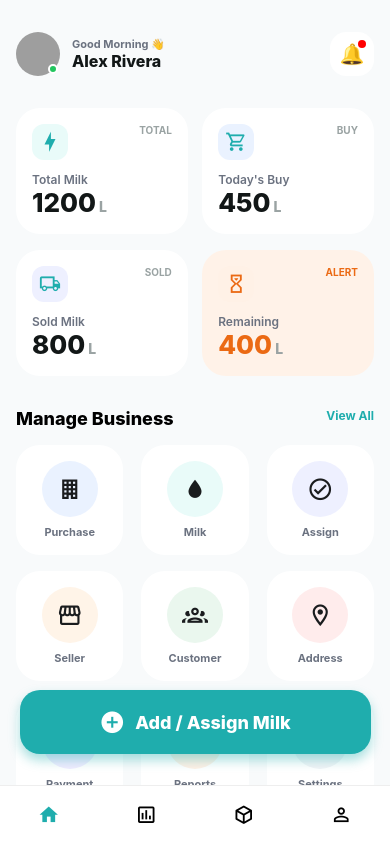
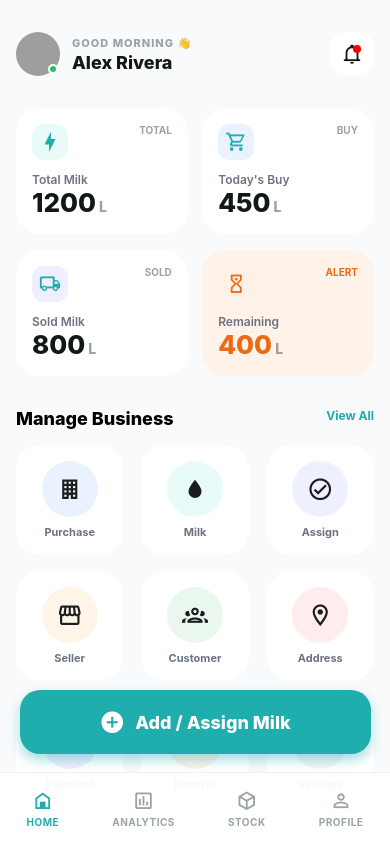
Before and after one commit to dadubhai0707/Daily-Milk, a React Native app: screen /AdminDashboard in a window 390 px wide. Built offline with nearby package versions, Linux system fonts and the light colour scheme; grey boxes are pictures that could not be loaded.

Commit message:
Enhance Admin Dashboard: update greeting styles, integrate notification icon, and implement BottomTabBar with tab navigation

```diff
--- a/src/screens/admin/Dashboard/AdminDashboard.styles.js
+++ b/src/screens/admin/Dashboard/AdminDashboard.styles.js
@@ -151,6 +151,8 @@ export default StyleSheet.create({
         color: "#9aa3a3"
     },
 
+
+
     /* MANAGE */
     manageHeader: {
         flexDirection: "row",
@@ -298,5 +300,33 @@ export default StyleSheet.create({
 
     tabActive: {
         color: "#1fadad"
-    }
+    },
+
+    bottomTab: {
+  position: "absolute",
+  bottom: 0,
+  left: 0,
+  right: 0,
+  height: 72,
+  flexDirection: "row",
+  justifyContent: "space-around",
+  alignItems: "center",
+  backgroundColor: "rgba(255,255,255,0.95)",
+  borderTopWidth: 1,
+  borderTopColor: "#eef2f2"
+},
+
+tabItem: {
+  alignItems: "center",
+  justifyContent: "center",
+  gap: 4
+},
+
+tabLabel: {
+  fontSize: 10,
+  fontWeight: "700",
+  textTransform: "uppercase",
+  letterSpacing: 0.5
+}
+
 });
--- a/src/screens/admin/Dashboard/AdminDashboard.tsx
+++ b/src/screens/admin/Dashboard/AdminDashboard.tsx
@@ -7,6 +7,7 @@ import {
   TouchableOpacity
 } from "react-native";
 
+import Icon from "react-native-vector-icons/MaterialCommunityIcons";
 
 import StatCard from "./components/StatCard";
 import MenuCard from "./components/MenuCard";
@@ -31,14 +32,42 @@ export default function AdminDashboard() {
           </View>
 
           <View>
-            <Text style={styles.greeting}>Good Morning 👋</Text>
-            <Text style={styles.username}>Alex Rivera</Text>
+            <Text style={{
+              fontSize: 11,
+              fontWeight: "800",
+              color: "#9AA3A3",
+              letterSpacing: 1,
+              marginBottom: 2
+            }}>
+              GOOD MORNING 👋
+            </Text>
+
+            <Text style={{
+              fontSize: 18,
+              fontWeight: "800",
+              color: "#121717"
+            }}>
+              Alex Rivera
+            </Text>
+
           </View>
         </View>
 
         <TouchableOpacity style={styles.notifyBtn}>
-          <Text style={styles.notifyIcon}>🔔</Text>
-          <View style={styles.notifyDot} />
+          <View style={{ position: "relative" }}>
+            <Icon name="bell-outline" size={22} color="#121717" />
+            <View
+              style={{
+                position: "absolute",
+                top: 2,
+                right: 2,
+                width: 8,
+                height: 8,
+                borderRadius: 4,
+                backgroundColor: "red"
+              }}
+            />
+          </View>
         </TouchableOpacity>
       </View>
 
@@ -107,7 +136,7 @@ export default function AdminDashboard() {
 
         </View>
       </ScrollView>
-  {/* FAB */}
+      {/* FAB */}
       <FabButton
         title="Add / Assign Milk"
         onPress={() => console.log("FAB pressed")}
--- a/src/screens/admin/Dashboard/components/BottomTabBar.tsx
+++ b/src/screens/admin/Dashboard/components/BottomTabBar.tsx
@@ -3,22 +3,44 @@ import { View, Text, TouchableOpacity } from "react-native";
 import Icon from "react-native-vector-icons/MaterialCommunityIcons";
 import styles from "../AdminDashboard.styles";
 
+const TABS = [
+  { key: "Home", icon: "home-variant-outline", label: "Home" },
+  { key: "Analytics", icon: "chart-box-outline", label: "Analytics" },
+  { key: "Stock", icon: "cube-outline", label: "Stock" },
+  { key: "Profile", icon: "account-outline", label: "Profile" }
+];
+
 export default function BottomTabBar() {
-    const [active, setActive] = useState("Home");
+  const [active, setActive] = useState("Home");
 
-    const tabs = [
-        { key: "Home", icon: "🏠" },
-        { key: "Analytics", icon: "📈" },
-        { key: "Stock", icon: "📦" },
-        { key: "Profile", icon: "👤" }
-    ];
+  return (
+    <View style={styles.bottomTab}>
+      {TABS.map(tab => {
+        const isActive = active === tab.key;
 
-    return (
-        <View style={styles.bottomTab}>
-            <Icon name="home" size={22} color={active ? "#1fadad" : "#9aa3a3"} />
-            <Icon name="chart-box-outline" size={22} />
-            <Icon name="cube-outline" size={22} />
-            <Icon name="account-outline" size={22} />
-        </View>
-    );
+        return (
+          <TouchableOpacity
+            key={tab.key}
+            style={styles.tabItem}
+            activeOpacity={0.7}
+            onPress={() => setActive(tab.key)}
+          >
+            <Icon
+              name={tab.icon}
+              size={22}
+              color={isActive ? "#1fadad" : "#9aa3a3"}
+            />
+            <Text
+              style={[
+                styles.tabLabel,
+                { color: isActive ? "#1fadad" : "#9aa3a3" }
+              ]}
+            >
+              {tab.label}
+            </Text>
+          </TouchableOpacity>
+        );
+      })}
+    </View>
+  );
 }
```
